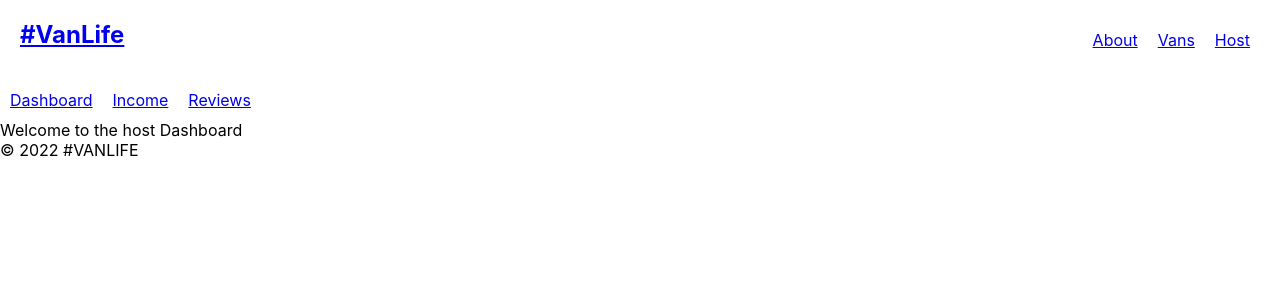
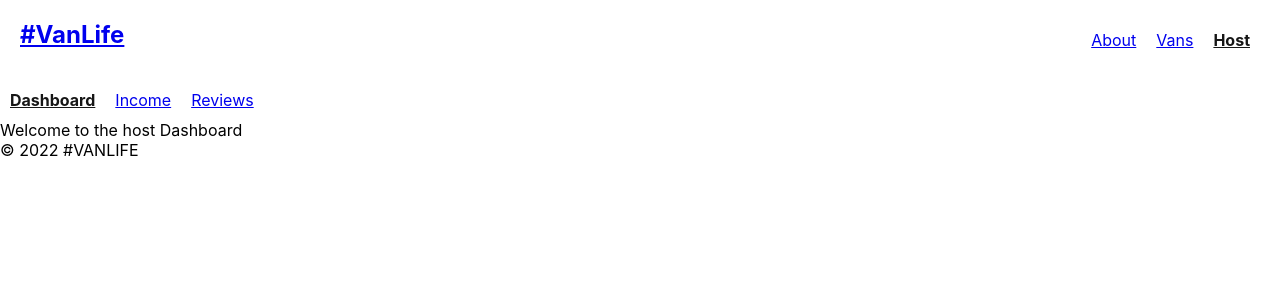
Before and after one commit to OkokoJnr/vanlife, a React (Create React App) app: page /host in a window 1280 px wide. Shown: the top 300 px of the page. Built offline with nearby package versions, Linux system fonts and the light colour scheme; what miragejs would draw is missing.

Commit message:
Add css to active link

```diff
--- a/src/App.css
+++ b/src/App.css
@@ -36,3 +36,17 @@
     transform: rotate(360deg);
   }
 }
+
+li{
+  text-decoration: none;
+}
+
+
+.link{
+  text-decoration: none;
+}
+
+.isActive{
+  color: #161616;
+  font-weight: bolder;
+}
--- a/src/App.js
+++ b/src/App.js
@@ -1,4 +1,5 @@
 import React from 'react'
+import './App.css'
 import  {BrowserRouter, Routes, Route } from 'react-router-dom';
 import './server'
 import Home from './Pages/Home';
--- a/src/Components/HostNavigationBar.js
+++ b/src/Components/HostNavigationBar.js
@@ -1,14 +1,14 @@
 import React from 'react'
-import { Link } from 'react-router-dom'
+import { Link, NavLink } from 'react-router-dom'
 
 function HostNavigationBar() {
   return (
     <div>
       <nav>
         <ul>
-            <li><Link to='.'>Dashboard</Link></li>
-            <li><Link to='income'>Income</Link></li>
-            <li><Link to='review'>Reviews</Link></li>
+            <li><NavLink end className={({isActive})=> isActive ? `isActive` : ''} to='.'>Dashboard</NavLink></li>
+            <li><NavLink className={({isActive})=> isActive ? `isActive` : ''} to='income'>Income</NavLink></li>
+            <li><NavLink className={({isActive})=> isActive ? `isActive` : ''} to='review'>Reviews</NavLink></li>
         </ul>
       </nav>
     </div>
--- a/src/Components/NavigationBar.js
+++ b/src/Components/NavigationBar.js
@@ -1,5 +1,5 @@
 import React from 'react'
-import { Link, Outlet } from 'react-router-dom'
+import { Link, NavLink, Outlet } from 'react-router-dom'
 
 function NavigationBar() {
   return (
@@ -7,11 +7,11 @@ function NavigationBar() {
             <div>
               <header>
                 <nav>
-                  <h1><Link to={'/'} className='site-logo'> #VanLife</Link></h1>
+                  <h1><NavLink to={'/'} className='site-logo'> #VanLife</NavLink></h1>
                   <ul>
-                    <li><Link to={'/about'}>About</Link></li>
-                    <li><Link to={'/vans'}>Vans</Link></li>
-                    <li><Link to={'/host'}>Host</Link></li>
+                    <li><NavLink className={({isActive})=> isActive ? `isActive` : ''} to={'/about'}>About</NavLink></li>
+                    <li><NavLink className={({isActive})=> isActive ? `isActive` : ''} to={'/vans'}>Vans</NavLink></li>
+                    <li><NavLink className={({isActive})=> isActive ? `isActive` : ''} to={'/host'}>Host</NavLink></li>
                   </ul>
                 </nav>
               </header>
```
